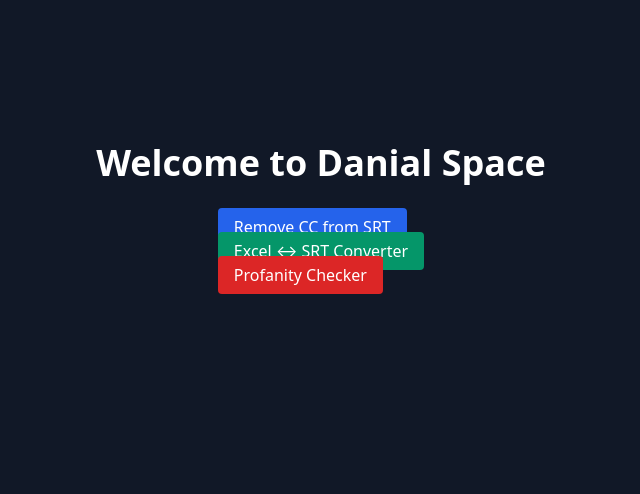
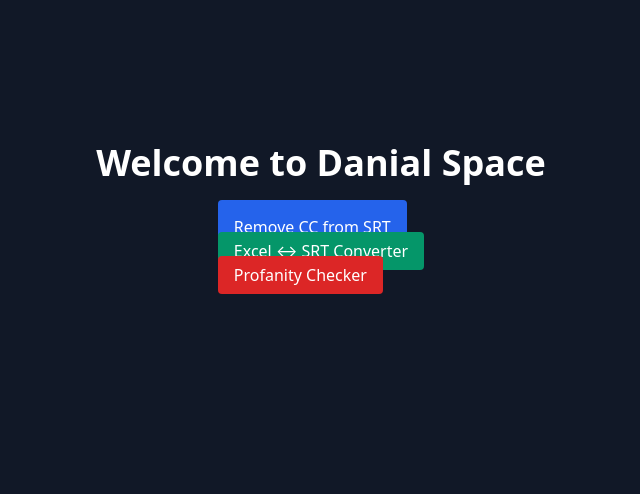
Before and after one commit to lokosmotos/Danialspacex, a Flask app: page / in a window 1280 px wide. Shown: the part 185-679 px from the top of the page, without its empty margins (319-959 px from the left). Run offline with Flask 3, Linux system fonts and the light colour scheme.

Commit message:
Update index.html

```diff
--- a/templates/index.html
+++ b/templates/index.html
@@ -8,7 +8,7 @@
 <body class="bg-gray-900 text-white min-h-screen flex flex-col justify-center items-center">
     <h1 class="text-4xl font-bold mb-8">Welcome to Danial Space</h1>
     <div class="space-y-4">
-        <a href="/cc-remover" class="bg-blue-600 hover:bg-blue-700 px-4 py-2 rounded">Remove CC from SRT</a><br>
+        <a href="/cc-remover" class="bg-blue-600 hover:bg-blue-700 px-4 py-4 rounded">Remove CC from SRT</a><br>
 
         <a href="/converter" class="bg-green-600 hover:bg-green-700 px-4 py-2 rounded">Excel ↔ SRT Converter</a><br>
 
```
